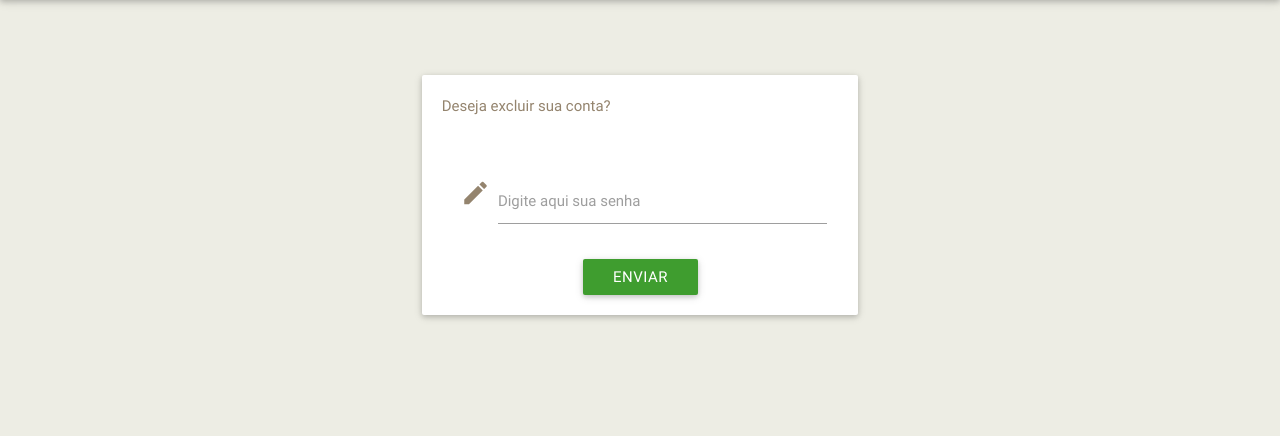
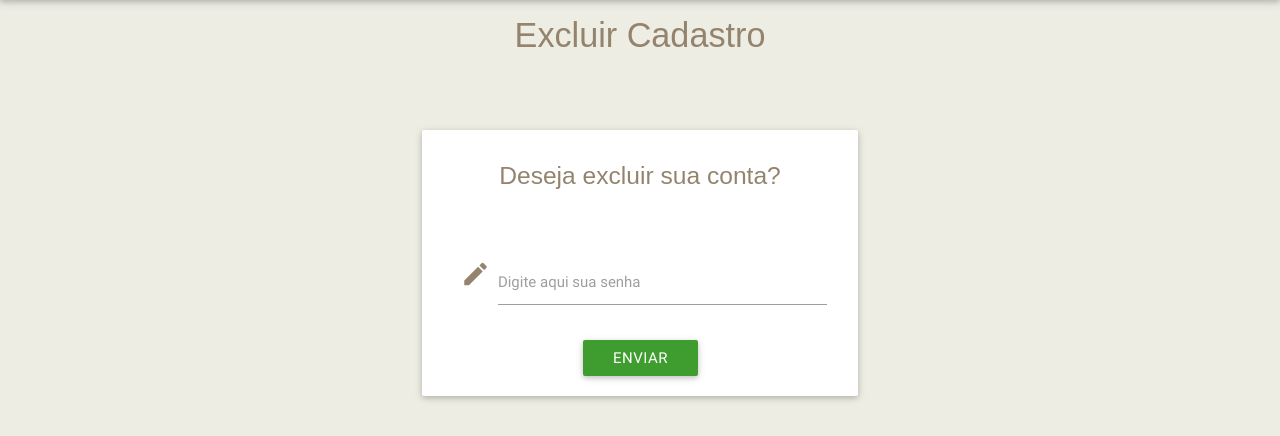
Before and after one commit to fga-eps-mds/2016.2-SAAP, a Django app: page /excluir_conta/ in a window 1280 px wide. Shown: the part 64-500 px from the top of the page. Run offline with Django 3.2, Linux system fonts and the light colour scheme; the visitor is signed in with stand-in values (Sample User, id 1); some libraries are stand-ins or nearby versions.

Commit message:
Adiciona título à página de exclusão de cadastro.

```diff
--- a/saap/autenticacao/templates/excluir_conta.html
+++ b/saap/autenticacao/templates/excluir_conta.html
@@ -4,6 +4,7 @@
   <div class="container">
     <div class="row">
       <div class="col s12 offset-m2 m8 offset-l3 l6">
+        <h4 class="center">Excluir Cadastro</h4>
         {% if messages %}
           <br><br>
           <ul class="messages">
@@ -16,8 +17,7 @@
           <div class="card-content">
             <form action="{% url 'excluir_conta' %}" method='POST'>
               {% csrf_token %}
-                <p class="text">Deseja excluir sua conta?</p>
-
+              <h5 class="text center">Deseja excluir sua conta?</h5>
               <div class="col s12">
                 <div class="row">
                   <br><br>
```
Lines whose indentation alone changed are shown as unchanged.
